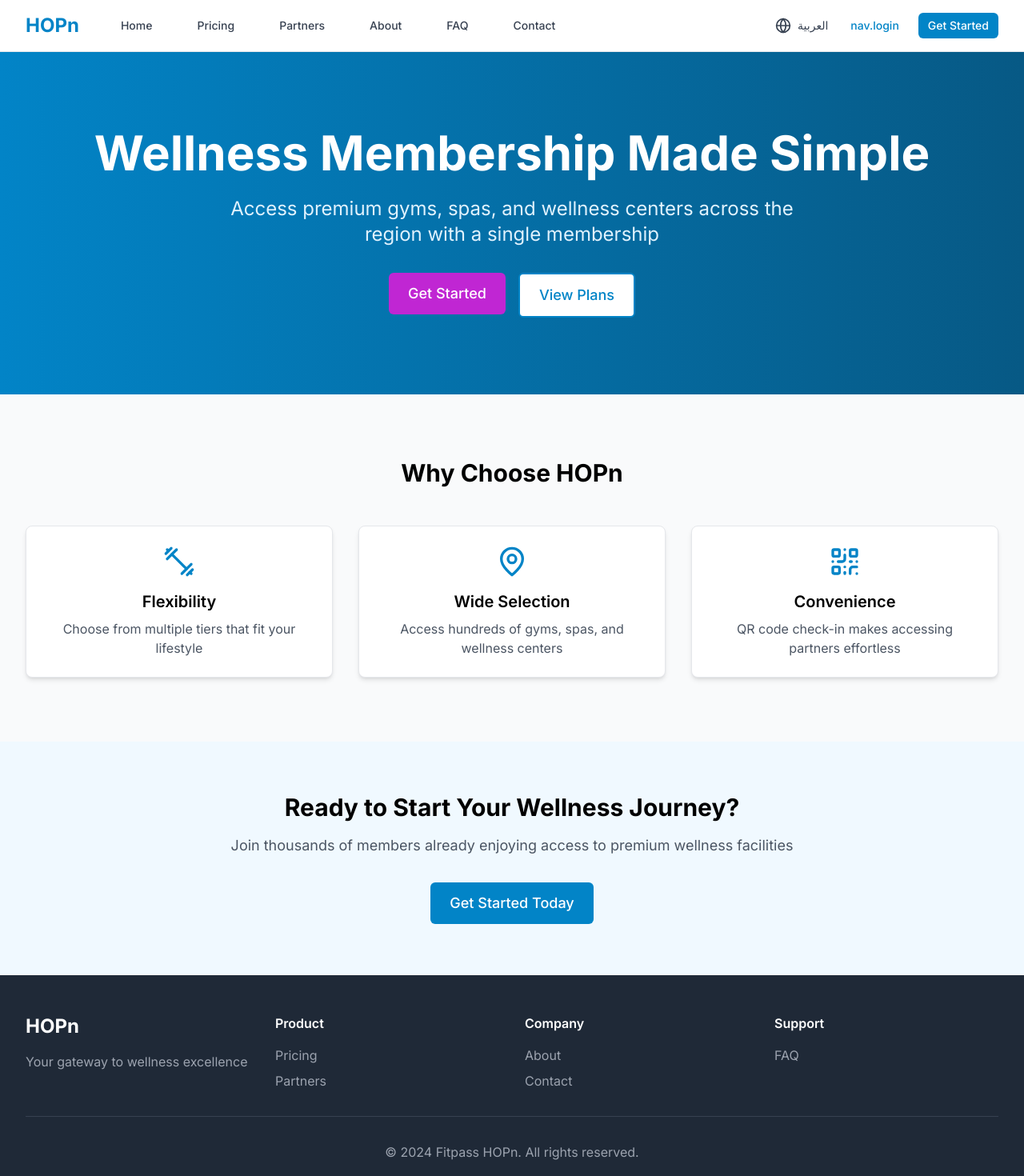
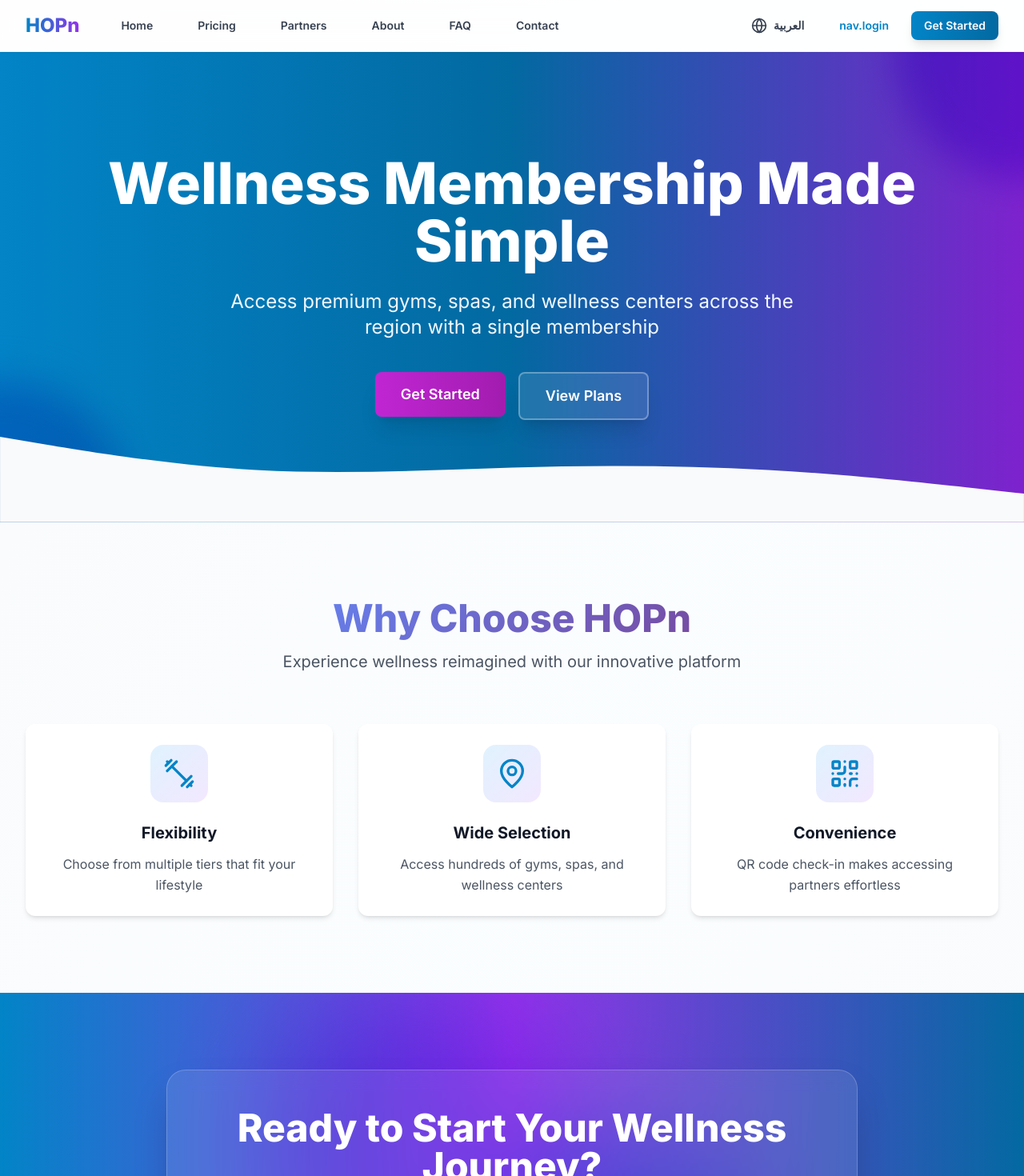
Before and after one commit to Dhrruv222/fitpass-hopn, a Next.js app: page /en in a window 1280 px wide. Shown: the top 1470 px of the page at 80% size. Built offline with nearby package versions, Linux system fonts and the light colour scheme.

Commit message:
Enhance UI with modern animations, gradients, and improved styling

```diff
--- a/app/[locale]/page.tsx
+++ b/app/[locale]/page.tsx
@@ -30,98 +30,135 @@ export default function HomePage() {
   ];
 
   return (
-    <div className="min-h-screen bg-gray-50">
+    <div className="min-h-screen bg-gradient-to-br from-gray-50 via-primary-50/30 to-gray-50">
       <PublicNav />
 
       {/* Hero Section */}
-      <section className="bg-gradient-to-r from-primary-600 to-primary-800 text-white">
-        <div className="max-w-7xl mx-auto px-4 sm:px-6 lg:px-8 py-24">
+      <section className="relative overflow-hidden bg-gradient-to-r from-primary-600 via-primary-700 to-purple-700 text-white">
+        {/* Animated background elements */}
+        <div className="absolute inset-0 overflow-hidden">
+          <div className="absolute -top-40 -right-40 w-80 h-80 bg-purple-500 rounded-full mix-blend-multiply filter blur-xl opacity-70 animate-float"></div>
+          <div className="absolute -bottom-40 -left-40 w-80 h-80 bg-primary-500 rounded-full mix-blend-multiply filter blur-xl opacity-70 animate-float" style={{animationDelay: '1s'}}></div>
+        </div>
+
+        <div className="max-w-7xl mx-auto px-4 sm:px-6 lg:px-8 py-24 sm:py-32 relative z-10">
           <div className="text-center">
-            <h1 className="text-4xl sm:text-5xl lg:text-6xl font-bold mb-6">
-              {t('title')}
+            <h1 className="text-4xl sm:text-5xl lg:text-7xl font-extrabold mb-6 animate-fadeInUp">
+              <span className="block">{t('title')}</span>
             </h1>
-            <p className="text-xl sm:text-2xl mb-8 text-primary-100 max-w-3xl mx-auto">
+            <p className="text-xl sm:text-2xl mb-10 text-primary-50 max-w-3xl mx-auto leading-relaxed animate-fadeInUp" style={{animationDelay: '0.1s'}}>
               {t('subtitle')}
             </p>
-            <div className="flex flex-col sm:flex-row gap-4 justify-center">
+            <div className="flex flex-col sm:flex-row gap-4 justify-center animate-fadeInUp" style={{animationDelay: '0.2s'}}>
               <Link href={`/${locale}/auth/register`}>
-                <Button size="lg" variant="secondary" className="w-full sm:w-auto">
+                <Button size="lg" variant="secondary" className="w-full sm:w-auto shadow-xl hover:shadow-2xl transform hover:-translate-y-1 transition-all duration-300">
                   {t('cta')}
                 </Button>
               </Link>
               <Link href={`/${locale}/pricing`}>
-                <Button size="lg" variant="outline" className="w-full sm:w-auto bg-white text-primary-600">
+                <Button size="lg" variant="outline" className="w-full sm:w-auto bg-white/10 backdrop-blur-sm text-white border-2 border-white/30 hover:bg-white hover:text-primary-700 shadow-xl transform hover:-translate-y-1 transition-all duration-300">
                   View Plans
                 </Button>
               </Link>
             </div>
           </div>
         </div>
+
+        {/* Wave separator */}
+        <div className="absolute bottom-0 left-0 right-0">
+          <svg viewBox="0 0 1440 120" fill="none" xmlns="http://www.w3.org/2000/svg" className="w-full h-auto">
+            <path d="M0 0L60 10C120 20 240 40 360 46.7C480 53 600 47 720 43.3C840 40 960 40 1080 46.7C1200 53 1320 67 1380 73.3L1440 80V120H1380C1320 120 1200 120 1080 120C960 120 840 120 720 120C600 120 480 120 360 120C240 120 120 120 60 120H0V0Z" fill="rgb(249, 250, 251)" fillOpacity="1"/>
+          </svg>
+        </div>
       </section>
 
       {/* Features Section */}
-      <section className="py-20">
+      <section className="py-24 relative">
         <div className="max-w-7xl mx-auto px-4 sm:px-6 lg:px-8">
-          <h2 className="text-3xl font-bold text-center mb-12">
-            {t('features.title')}
+          <div className="text-center mb-16 animate-fadeInUp">
+            <h2 className="text-4xl sm:text-5xl font-extrabold mb-4">
+              <span className="gradient-text">{t('features.title')}</span>
             </h2>
+            <p className="text-xl text-gray-600 max-w-2xl mx-auto">Experience wellness reimagined with our innovative platform</p>
+          </div>
           <div className="grid grid-cols-1 md:grid-cols-3 gap-8">
             {features.map((feature, index) => (
-              <Card key={index} hover className="text-center">
-                <div className="flex justify-center mb-4">{feature.icon}</div>
-                <h3 className="text-xl font-semibold mb-2">{feature.title}</h3>
-                <p className="text-gray-600">{feature.description}</p>
+              <div
+                key={index}
+                className="group animate-fadeInUp"
+                style={{animationDelay: `${index * 0.1}s`}}
+              >
+                <Card
+                  hover
+                  className="text-center h-full transform transition-all duration-300 group-hover:scale-105 group-hover:shadow-2xl border-2 border-transparent group-hover:border-primary-200"
+                >
+                  <div className="flex justify-center mb-6 transform transition-transform duration-300 group-hover:scale-110">
+                    <div className="p-4 bg-gradient-to-br from-primary-100 to-purple-100 rounded-2xl">
+                      {feature.icon}
+                    </div>
+                  </div>
+                  <h3 className="text-xl font-bold mb-3 text-gray-900">{feature.title}</h3>
+                  <p className="text-gray-600 leading-relaxed">{feature.description}</p>
                 </Card>
+              </div>
             ))}
           </div>
         </div>
       </section>
 
       {/* CTA Section */}
-      <section className="bg-primary-50 py-16">
-        <div className="max-w-4xl mx-auto text-center px-4">
-          <h2 className="text-3xl font-bold mb-4">Ready to Start Your Wellness Journey?</h2>
-          <p className="text-lg text-gray-600 mb-8">
+      <section className="relative py-24 overflow-hidden">
+        <div className="absolute inset-0 bg-gradient-to-r from-primary-600 via-purple-600 to-primary-700"></div>
+        <div className="absolute inset-0">
+          <div className="absolute top-0 left-1/4 w-96 h-96 bg-purple-500 rounded-full mix-blend-multiply filter blur-3xl opacity-50 animate-float"></div>
+          <div className="absolute bottom-0 right-1/4 w-96 h-96 bg-primary-500 rounded-full mix-blend-multiply filter blur-3xl opacity-50 animate-float" style={{animationDelay: '1.5s'}}></div>
+        </div>
+
+        <div className="max-w-4xl mx-auto text-center px-4 relative z-10">
+          <div className="bg-white/10 backdrop-blur-md rounded-3xl p-12 border border-white/20 shadow-2xl">
+            <h2 className="text-4xl sm:text-5xl font-extrabold mb-6 text-white">Ready to Start Your Wellness Journey?</h2>
+            <p className="text-xl text-white/90 mb-10 leading-relaxed">
               Join thousands of members already enjoying access to premium wellness facilities
             </p>
             <Link href={`/${locale}/auth/register`}>
-            <Button size="lg">Get Started Today</Button>
+              <Button size="lg" className="bg-white text-primary-700 hover:bg-gray-100 shadow-2xl transform hover:-translate-y-1 transition-all duration-300 text-lg px-12">Get Started Today</Button>
             </Link>
+          </div>
         </div>
       </section>
 
       {/* Footer */}
-      <footer className="bg-gray-800 text-white py-12">
+      <footer className="bg-gradient-to-br from-gray-900 via-gray-800 to-gray-900 text-white py-16">
         <div className="max-w-7xl mx-auto px-4 sm:px-6 lg:px-8">
-          <div className="grid grid-cols-1 md:grid-cols-4 gap-8">
+          <div className="grid grid-cols-1 md:grid-cols-4 gap-12">
             <div>
-              <h3 className="text-2xl font-bold mb-4">HOPn</h3>
-              <p className="text-gray-400">
+              <h3 className="text-3xl font-extrabold mb-4 bg-gradient-to-r from-primary-400 to-purple-400 bg-clip-text text-transparent">HOPn</h3>
+              <p className="text-gray-400 leading-relaxed">
                 Your gateway to wellness excellence
               </p>
             </div>
             <div>
-              <h4 className="font-semibold mb-4">Product</h4>
-              <ul className="space-y-2">
-                <li><Link href={`/${locale}/pricing`} className="text-gray-400 hover:text-white">Pricing</Link></li>
-                <li><Link href={`/${locale}/partners`} className="text-gray-400 hover:text-white">Partners</Link></li>
+              <h4 className="font-bold mb-4 text-lg">Product</h4>
+              <ul className="space-y-3">
+                <li><Link href={`/${locale}/pricing`} className="text-gray-400 hover:text-primary-400 transition-colors duration-200 inline-block">Pricing</Link></li>
+                <li><Link href={`/${locale}/partners`} className="text-gray-400 hover:text-primary-400 transition-colors duration-200 inline-block">Partners</Link></li>
               </ul>
             </div>
             <div>
-              <h4 className="font-semibold mb-4">Company</h4>
-              <ul className="space-y-2">
-                <li><Link href={`/${locale}/about`} className="text-gray-400 hover:text-white">About</Link></li>
-                <li><Link href={`/${locale}/contact`} className="text-gray-400 hover:text-white">Contact</Link></li>
+              <h4 className="font-bold mb-4 text-lg">Company</h4>
+              <ul className="space-y-3">
+                <li><Link href={`/${locale}/about`} className="text-gray-400 hover:text-primary-400 transition-colors duration-200 inline-block">About</Link></li>
+                <li><Link href={`/${locale}/contact`} className="text-gray-400 hover:text-primary-400 transition-colors duration-200 inline-block">Contact</Link></li>
               </ul>
             </div>
             <div>
-              <h4 className="font-semibold mb-4">Support</h4>
-              <ul className="space-y-2">
-                <li><Link href={`/${locale}/faq`} className="text-gray-400 hover:text-white">FAQ</Link></li>
+              <h4 className="font-bold mb-4 text-lg">Support</h4>
+              <ul className="space-y-3">
+                <li><Link href={`/${locale}/faq`} className="text-gray-400 hover:text-primary-400 transition-colors duration-200 inline-block">FAQ</Link></li>
               </ul>
             </div>
           </div>
-          <div className="border-t border-gray-700 mt-8 pt-8 text-center text-gray-400">
+          <div className="border-t border-gray-700/50 mt-12 pt-8 text-center text-gray-400">
             <p>&copy; 2024 Fitpass HOPn. All rights reserved.</p>
           </div>
         </div>
--- a/app/globals.css
+++ b/app/globals.css
@@ -62,3 +62,77 @@ body {
     text-wrap: balance;
   }
 }
+
+/* Enhanced animations */
+@keyframes fadeInUp {
+  from {
+    opacity: 0;
+    transform: translateY(30px);
+  }
+  to {
+    opacity: 1;
+    transform: translateY(0);
+  }
+}
+
+@keyframes slideInRight {
+  from {
+    opacity: 0;
+    transform: translateX(-30px);
+  }
+  to {
+    opacity: 1;
+    transform: translateX(0);
+  }
+}
+
+@keyframes float {
+  0%, 100% {
+    transform: translateY(0px);
+  }
+  50% {
+    transform: translateY(-20px);
+  }
+}
+
+@keyframes shimmer {
+  0% {
+    background-position: -1000px 0;
+  }
+  100% {
+    background-position: 1000px 0;
+  }
+}
+
+.animate-fadeInUp {
+  animation: fadeInUp 0.6s ease-out;
+}
+
+.animate-slideInRight {
+  animation: slideInRight 0.6s ease-out;
+}
+
+.animate-float {
+  animation: float 3s ease-in-out infinite;
+}
+
+/* Glass morphism effect */
+.glass {
+  background: rgba(255, 255, 255, 0.1);
+  backdrop-filter: blur(10px);
+  -webkit-backdrop-filter: blur(10px);
+  border: 1px solid rgba(255, 255, 255, 0.2);
+}
+
+/* Gradient text */
+.gradient-text {
+  background: linear-gradient(135deg, #667eea 0%, #764ba2 100%);
+  -webkit-background-clip: text;
+  -webkit-text-fill-color: transparent;
+  background-clip: text;
+}
+
+/* Smooth transitions */
+* {
+  transition-timing-function: cubic-bezier(0.4, 0, 0.2, 1);
+}
--- a/components/PublicNav.tsx
+++ b/components/PublicNav.tsx
@@ -30,12 +30,12 @@ export const PublicNav = () => {
   ];
 
   return (
-    <nav className="bg-white shadow-sm border-b">
+    <nav className="sticky top-0 z-50 bg-white/80 backdrop-blur-lg shadow-sm border-b border-gray-200/50 transition-all duration-300">
       <div className="max-w-7xl mx-auto px-4 sm:px-6 lg:px-8">
         <div className="flex justify-between h-16">
           <div className="flex items-center">
-            <Link href={`/${locale}`} className="flex items-center">
-              <span className="text-2xl font-bold text-primary-600">HOPn</span>
+            <Link href={`/${locale}`} className="flex items-center group">
+              <span className="text-2xl font-extrabold bg-gradient-to-r from-primary-600 to-purple-600 bg-clip-text text-transparent group-hover:scale-105 transition-transform duration-200">HOPn</span>
             </Link>
 
             {/* Desktop Navigation */}
@@ -44,9 +44,10 @@ export const PublicNav = () => {
                 <Link
                   key={link.href}
                   href={link.href}
-                  className="text-gray-700 hover:text-primary-600 px-3 py-2 text-sm font-medium transition"
+                  className="relative text-gray-700 hover:text-primary-600 px-3 py-2 text-sm font-semibold transition-all duration-200 group"
                 >
                   {link.label}
+                  <span className="absolute bottom-0 left-0 w-0 h-0.5 bg-gradient-to-r from-primary-600 to-purple-600 group-hover:w-full transition-all duration-300"></span>
                 </Link>
               ))}
             </div>
@@ -56,10 +57,10 @@ export const PublicNav = () => {
             {/* Language Toggle */}
             <button
               onClick={switchLocale}
-              className="flex items-center space-x-2 rtl:space-x-reverse text-gray-700 hover:text-primary-600 transition"
+              className="flex items-center space-x-2 rtl:space-x-reverse text-gray-700 hover:text-primary-600 transition-all duration-200 px-3 py-2 rounded-lg hover:bg-primary-50"
             >
               <Globe className="h-5 w-5" />
-              <span className="text-sm font-medium">
+              <span className="text-sm font-semibold">
                 {locale === 'en' ? 'العربية' : 'English'}
               </span>
             </button>
@@ -72,14 +73,14 @@ export const PublicNav = () => {
                 </Button>
               </Link>
               <Link href={`/${locale}/auth/register`}>
-                <Button size="sm">Get Started</Button>
+                <Button size="sm" className="shadow-lg hover:shadow-xl">Get Started</Button>
               </Link>
             </div>
 
             {/* Mobile Menu Button */}
             <button
               onClick={() => setIsMenuOpen(!isMenuOpen)}
-              className="md:hidden text-gray-700"
+              className="md:hidden text-gray-700 hover:text-primary-600 p-2 rounded-lg hover:bg-primary-50 transition-all duration-200"
             >
               {isMenuOpen ? <X className="h-6 w-6" /> : <Menu className="h-6 w-6" />}
             </button>
@@ -89,26 +90,26 @@ export const PublicNav = () => {
 
       {/* Mobile Menu */}
       {isMenuOpen && (
-        <div className="md:hidden border-t">
+        <div className="md:hidden border-t border-gray-200 bg-white/95 backdrop-blur-lg animate-fadeInUp">
           <div className="px-2 pt-2 pb-3 space-y-1">
             {navLinks.map((link) => (
               <Link
                 key={link.href}
                 href={link.href}
-                className="block px-3 py-2 text-base font-medium text-gray-700 hover:text-primary-600 hover:bg-gray-50 rounded-md transition"
+                className="block px-4 py-3 text-base font-semibold text-gray-700 hover:text-primary-600 hover:bg-primary-50 rounded-lg transition-all duration-200"
                 onClick={() => setIsMenuOpen(false)}
               >
                 {link.label}
               </Link>
             ))}
-            <div className="pt-4 pb-3 border-t border-gray-200">
+            <div className="pt-4 pb-3 border-t border-gray-200 space-y-2">
               <Link href={`/${locale}/auth/login`} onClick={() => setIsMenuOpen(false)}>
-                <Button variant="ghost" size="sm" className="w-full mb-2">
+                <Button variant="ghost" size="sm" className="w-full">
                   {t('login')}
                 </Button>
               </Link>
               <Link href={`/${locale}/auth/register`} onClick={() => setIsMenuOpen(false)}>
-                <Button size="sm" className="w-full">
+                <Button size="sm" className="w-full shadow-lg">
                   Get Started
                 </Button>
               </Link>
--- a/components/ui/Button.tsx
+++ b/components/ui/Button.tsx
@@ -10,20 +10,20 @@ interface ButtonProps extends React.ButtonHTMLAttributes<HTMLButtonElement> {
 
 export const Button = React.forwardRef<HTMLButtonElement, ButtonProps>(
   ({ variant = 'primary', size = 'md', isLoading, className, children, disabled, ...props }, ref) => {
-    const baseStyles = 'inline-flex items-center justify-center rounded-md font-medium transition-colors focus:outline-none focus:ring-2 focus:ring-offset-2 disabled:opacity-50 disabled:pointer-events-none';
+    const baseStyles = 'inline-flex items-center justify-center rounded-lg font-semibold transition-all duration-200 focus:outline-none focus:ring-2 focus:ring-offset-2 disabled:opacity-50 disabled:pointer-events-none transform active:scale-95';
 
     const variants = {
-      primary: 'bg-primary-600 text-white hover:bg-primary-700 focus:ring-primary-500',
-      secondary: 'bg-secondary-600 text-white hover:bg-secondary-700 focus:ring-secondary-500',
-      outline: 'border-2 border-primary-600 text-primary-600 hover:bg-primary-50 focus:ring-primary-500',
+      primary: 'bg-gradient-to-r from-primary-600 to-primary-700 text-white hover:from-primary-700 hover:to-primary-800 focus:ring-primary-500 shadow-lg hover:shadow-xl',
+      secondary: 'bg-gradient-to-r from-secondary-600 to-secondary-700 text-white hover:from-secondary-700 hover:to-secondary-800 focus:ring-secondary-500 shadow-lg hover:shadow-xl',
+      outline: 'border-2 border-primary-600 text-primary-600 hover:bg-primary-600 hover:text-white focus:ring-primary-500 hover:shadow-lg',
       ghost: 'text-primary-600 hover:bg-primary-50 focus:ring-primary-500',
-      danger: 'bg-red-600 text-white hover:bg-red-700 focus:ring-red-500',
+      danger: 'bg-gradient-to-r from-red-600 to-red-700 text-white hover:from-red-700 hover:to-red-800 focus:ring-red-500 shadow-lg hover:shadow-xl',
     };
 
     const sizes = {
-      sm: 'px-3 py-1.5 text-sm',
-      md: 'px-4 py-2 text-base',
-      lg: 'px-6 py-3 text-lg',
+      sm: 'px-4 py-2 text-sm',
+      md: 'px-6 py-2.5 text-base',
+      lg: 'px-8 py-3.5 text-lg',
     };
 
     return (
@@ -34,7 +34,7 @@ export const Button = React.forwardRef<HTMLButtonElement, ButtonProps>(
         {...props}
       >
         {isLoading && (
-          <svg className="animate-spin -ml-1 mr-2 h-4 w-4" xmlns="http://www.w3.org/2000/svg" fill="none" viewBox="0 0 24 24">
+          <svg className="animate-spin -ml-1 mr-3 h-5 w-5" xmlns="http://www.w3.org/2000/svg" fill="none" viewBox="0 0 24 24">
             <circle className="opacity-25" cx="12" cy="12" r="10" stroke="currentColor" strokeWidth="4"></circle>
             <path className="opacity-75" fill="currentColor" d="M4 12a8 8 0 018-8V0C5.373 0 0 5.373 0 12h4zm2 5.291A7.962 7.962 0 014 12H0c0 3.042 1.135 5.824 3 7.938l3-2.647z"></path>
           </svg>
--- a/components/ui/Card.tsx
+++ b/components/ui/Card.tsx
@@ -27,9 +27,10 @@ export const Card: React.FC<CardProps> = ({
     <div
       onClick={onClick}
       className={cn(
-        'bg-white rounded-lg shadow-md border border-gray-200',
+        'bg-white rounded-xl shadow-md border border-gray-100',
         paddings[padding],
-        hover && 'transition hover:shadow-lg',
+        hover && 'transition-all duration-300 hover:shadow-2xl hover:-translate-y-1 cursor-pointer',
+        onClick && 'cursor-pointer',
         className
       )}
     >
```
Also changed, not shown: components/ui/Input.tsx (+9 -6 lines), components/ui/Modal.tsx (+6 -6 lines). Lines whose indentation alone changed are shown as unchanged.
